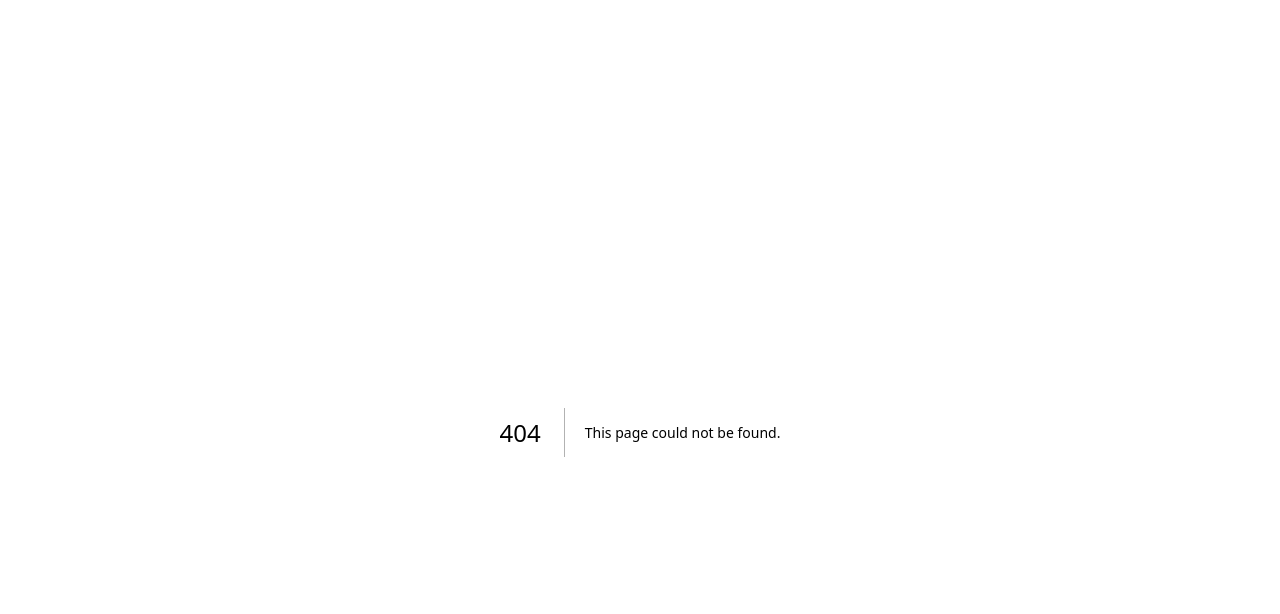
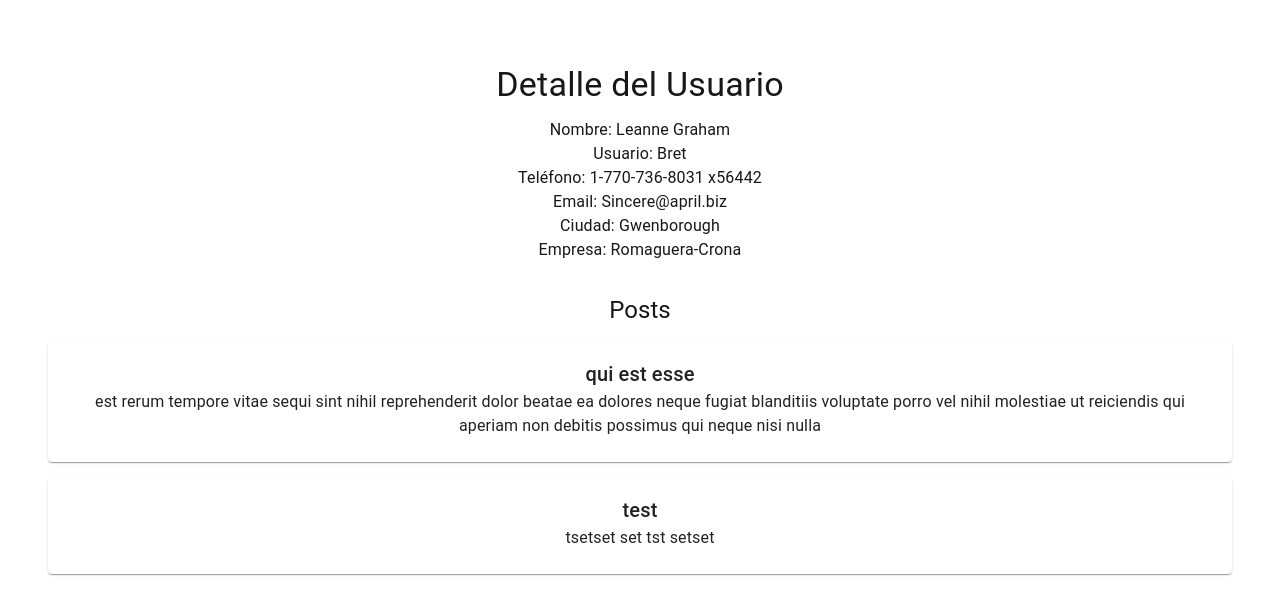
Before and after one commit to puppetmaster886/react-recluting-exesice, a Next.js app: page /users/1 in a window 1280 px wide. Before the commit this address had no page. Shown: the top 614 px of the page. Built offline with nearby package versions, Linux system fonts and the light colour scheme.

Commit message:
user page mocked up

```diff
--- /dev/null
+++ b/src/app/users/[id]/page.tsx
@@ -0,0 +1,69 @@
+"use client";
+import React from "react";
+import { Card, CardContent, Typography } from "@mui/material";
+
+export default function UserDetailPage() {
+  const user = {
+    id: 1,
+    name: "Leanne Graham",
+    username: "Bret",
+    email: "Sincere@april.biz",
+    address: {
+      street: "Kulas Light",
+      suite: "Apt. 556",
+      city: "Gwenborough",
+      zipcode: "92998-3874",
+      geo: {
+        lat: "-37.3159",
+        lng: "81.1496",
+      },
+    },
+    phone: "1-770-736-8031 x56442",
+    website: "hildegard.org",
+    company: {
+      name: "Romaguera-Crona",
+      catchPhrase: "Multi-layered client-server neural-net",
+      bs: "harness real-time e-markets",
+    },
+  };
+  const posts = [
+    {
+      userId: 1,
+      id: 2,
+      title: "qui est esse",
+      body: "est rerum tempore vitae\nsequi sint nihil reprehenderit dolor beatae ea dolores neque\nfugiat blanditiis voluptate porro vel nihil molestiae ut reiciendis\nqui aperiam non debitis possimus qui neque nisi nulla",
+    },
+    {
+      userId: 1,
+      id: 3,
+      title: "test",
+      body: "tsetset set tst setset ",
+    },
+  ];
+
+  return (
+    <div style={{ padding: "1rem" }}>
+      <Typography variant="h4" gutterBottom sx={{ mt: 2 }}>
+        Detalle del Usuario
+      </Typography>
+      <Typography>Nombre: {user.name}</Typography>
+      <Typography>Usuario: {user.username}</Typography>
+      <Typography>Teléfono: {user.phone}</Typography>
+      <Typography>Email: {user.email}</Typography>
+      <Typography>Ciudad: {user.address.city}</Typography>
+      <Typography>Empresa: {user.company.name}</Typography>
+
+      <Typography variant="h5" sx={{ mt: 4 }}>
+        Posts
+      </Typography>
+      {posts.map((post) => (
+        <Card key={post.id} sx={{ mt: 2 }}>
+          <CardContent>
+            <Typography variant="h6">{post.title}</Typography>
+            <Typography>{post.body}</Typography>
+          </CardContent>
+        </Card>
+      ))}
+    </div>
+  );
+}
```
